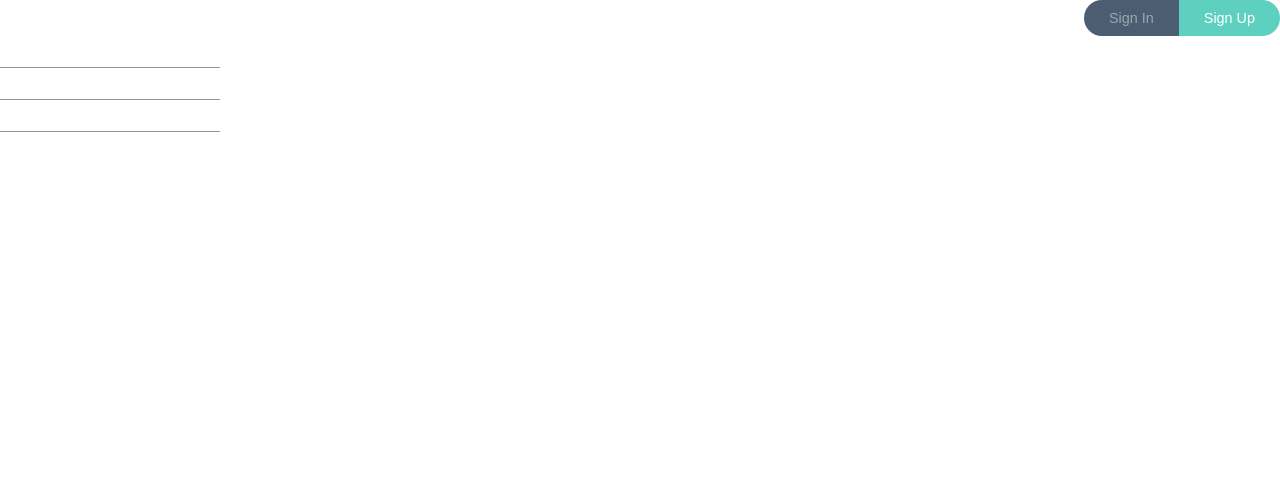
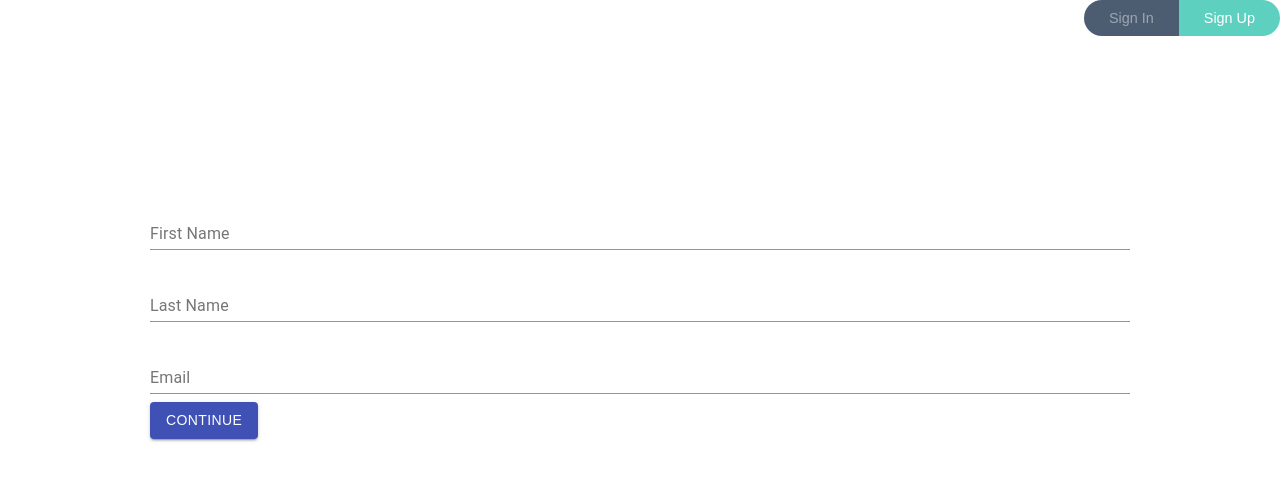
Before and after one commit to RaphaelChevallier/Social-Learning-Platform, a React (Create React App) app in the folder client/: page /#/ in a window 1280 px wide. Shown: the top 480 px of the page. Built offline with nearby package versions, Linux system fonts and the light colour scheme.

Commit message:
messy push

```diff
--- a/client/package.json
+++ b/client/package.json
@@ -3,6 +3,7 @@
   "version": "0.1.0",
   "private": true,
   "dependencies": {
+    "@material-ui/core": "^4.6.0",
     "axios": "^0.19.0",
     "react": "^16.9.0",
     "react-dom": "^16.9.0",
--- a/client/src/pages/SignUpFirst.js
+++ b/client/src/pages/SignUpFirst.js
@@ -6,6 +6,7 @@ import Dialog from '@material-ui/core/Dialog';
 import AppBar from '@material-ui/core/AppBar';
 import {MuiThemeProvider} from '@material-ui/core/styles';
 import TextField from '@material-ui/core/TextField';
+
 import Button from '@material-ui/core/Button';
 
 import Select from '@material-ui/core/Select';
@@ -19,68 +20,57 @@ export class SignUpFirst extends Component {
 
 
     render() {
-
         const { values, handleChange } = this.props;
         return (
-            <MuiThemeProvider>
+          <MuiThemeProvider >
             <React.Fragment>
+              <div style = {container}>
+                <AppBar title="Enter User Details" />
+                <TextField
 
-
-                    <TextField
-                    hintText="Enter Your First Name"
-                    floatingLabelText="First Name"
-
+                  placeholder="Enter Your First Name"
+                  label="First Name"
                   onChange={handleChange('firstName')}
                   defaultValue={values.firstName}
+                  margin="normal"
+                                fullWidth="true"
                 />
-                    <br/>
+                <br />
                 <TextField
-                    hintText="Enter Your Last Name"
-                    floatingLabelText="Last Name"
+                  placeholder="Enter Your Last Name"
+                  label="Last Name"
                   onChange={handleChange('lastName')}
                   defaultValue={values.lastName}
+                  margin="normal"
+                                fullWidth="true"
                 />
-                    <br/>
+                <br />
                 <TextField
-                    hintText="Enter Your Email"
-                    floatingLabelText="Email"
+                  placeholder="Enter Your Email"
+                  label="Email"
                   onChange={handleChange('email')}
                   defaultValue={values.email}
+                  margin="normal"
+                                fullWidth="true"
                 />
-                    <br/>
+                <br />
                 <Button
-                    label = "Continue"
-                    primary = {true}
-                    style = {styles.button}
-                    onClick = {this.continue}
-                    />
+                  color="primary"
+                  variant="contained"
+                  onClick={this.continue}
+                >Continue</Button>
+                </div>
+
             </React.Fragment>
-
-
           </MuiThemeProvider>
-
         );
-
+      }
     }
 
-}
-const styles = {
-    button:{
-        margin: 15
-    },
-    bar:{
-        position: 'isAbsolute',
-        top: '0%',
-        paddingRight:'20%',
-        float: 'top',
+const container = {
+    margin: '150px',
+    border: '5px orange'
 
-
-    },
-    field:{
-        display: 'flex',
-        justifyContent: 'center'
-    }
-
-}
+};
 
 export default SignUpFirst;
--- a/client/src/pages/SignUpForm.js
+++ b/client/src/pages/SignUpForm.js
@@ -122,7 +122,7 @@ class SignUpForm extends Component{
           <SignUpMentor
             nextStep = {this.nextStep}
             prevStep = {this.prevStep}
-            handleChange={this.handleChange.bind(this)}
+            handleChange={this.handleChange}
             values = {values}/>
         );
         case 3:
@@ -130,7 +130,7 @@ class SignUpForm extends Component{
           <SignUpPersonal
             nextStep = {this.nextStep}
             prevStep = {this.prevStep}
-            handleChange={this.handleChange.bind(this)}
+            handleChange={this.handleChange}
             values = {values}/>
         );
         case 4:
@@ -138,7 +138,7 @@ class SignUpForm extends Component{
           <Confirm
             nextStep = {this.nextStep}
             prevStep = {this.prevStep}
-            handleChange={this.handleChange.bind(this)}
+            handleChange={this.handleChange}
             values = {values}/>
         );
 
--- a/client/src/pages/SignUpMentor.js
+++ b/client/src/pages/SignUpMentor.js
@@ -18,53 +18,54 @@ export class SignUpMentor extends Component {
 
 
     render() {
-
         const { values, handleChange } = this.props;
         return (
-            <MuiThemeProvider>
+          <MuiThemeProvider >
             <React.Fragment>
-
+              <Dialog
+                open="true"
+                fullWidth="true"
+                maxWidth='sm'
+              >
+                <AppBar title="Enter Mentor Details" />
                 <TextField
-                    hintText="Enter Your First Name"
-                    floatingLabelText="First Name"
+                  placeholder="Enter Your First Name"
+                  label="First Name"
                   onChange={handleChange('firstName')}
                   defaultValue={values.firstName}
+                  margin="normal"
+                                fullWidth="true"
                 />
-                    <br/>
+                <br />
                 <TextField
-                    hintText="Enter Your Last Name"
-                    floatingLabelText="Last Name"
+                  placeholder="Enter Your Last Name"
+                  label="Last Name"
                   onChange={handleChange('lastName')}
                   defaultValue={values.lastName}
+                  margin="normal"
+                                fullWidth="true"
                 />
-                    <br/>
+                <br />
                 <TextField
-                    hintText="Enter Your Email"
-                    floatingLabelText="Email"
+                  placeholder="Enter Your Email"
+                  label="Email"
                   onChange={handleChange('email')}
                   defaultValue={values.email}
+                  margin="normal"
+                                fullWidth="true"
                 />
-                    <br/>
+                <br />
                 <Button
-                    label = "Continue"
-                    primary = {true}
-                    style = {styles.button}
-                    onClick = {this.continue}
-                    />
+                  color="primary"
+                  variant="contained"
+                  onClick={this.continue}
+                >Continue</Button>
+              </Dialog>
             </React.Fragment>
-
-
           </MuiThemeProvider>
-
         );
-
-    }
-
-}
-const styles = {
-    button:{
-        margin: 15
       }
      }
 
+
  export default SignUpMentor
--- a/client/src/pages/SignUpPersonal.js
+++ b/client/src/pages/SignUpPersonal.js
@@ -1,10 +1,10 @@
+
 import React, { Component } from 'react';
 import Dialog from '@material-ui/core/Dialog';
 import AppBar from '@material-ui/core/AppBar';
 import {MuiThemeProvider} from '@material-ui/core/styles';
 import TextField from '@material-ui/core/TextField';
 import Button from '@material-ui/core/Button';
-
  import Select from '@material-ui/core/Select';
 
  export class SignUpPersonal extends Component {
@@ -15,53 +15,55 @@ export class SignUpPersonal extends Component {
 
 
     render() {
-
         const { values, handleChange } = this.props;
         return (
-            <MuiThemeProvider>
+          <MuiThemeProvider >
             <React.Fragment>
-
+              <Dialog
+                open="true"
+                fullWidth="true"
+                maxWidth='sm'
+              >
+                <AppBar title="Enter Personal Details" />
                 <TextField
-                    hintText="Enter Your Occupation"
-                    floatingLabelText="occupation"
-                    onChange={handleChange('occupation')}
-                    defaultValue={values.occupation}
+                  placeholder="Enter Your First Name"
+                  label="First Name"
+                  onChange={handleChange('firstName')}
+                  defaultValue={values.firstName}
+                  margin="normal"
+                                fullWidth="true"
                 />
-                    <br/>
+                <br />
                 <TextField
-                    hintText="Enter Your City"
-                    floatingLabelText="City"
-                    onChange={handleChange('city')}
-                    defaultValue={values.city}
+                  placeholder="Enter Your Last Name"
+                  label="Last Name"
+                  onChange={handleChange('lastName')}
+                  defaultValue={values.lastName}
+                  margin="normal"
+                                fullWidth="true"
                 />
-                    <br/>
+                <br />
                 <TextField
-                    hintText="Enter Your Email"
-                    floatingLabelText="Email"
+                  placeholder="Enter Your Email"
+                  label="Email"
                   onChange={handleChange('email')}
                   defaultValue={values.email}
+                  margin="normal"
+                                fullWidth="true"
                 />
-                    <br/>
+                <br />
                 <Button
-                    label = "Continue"
-                    primary = {true}
-                    style = {styles.button}
-                    onClick = {this.continue}
-                    />
+                  color="primary"
+                  variant="contained"
+                  onClick={this.continue}
+                >Continue</Button>
+              </Dialog>
             </React.Fragment>
-
-
           </MuiThemeProvider>
-
         );
-
-    }
-
-}
-const styles = {
-    button:{
-        margin: 15
       }
      }
 
+
+
  export default SignUpPersonal
```
Also changed, not shown: 1 other file (tests, documents, lock files or other folders). Lines whose indentation alone changed are shown as unchanged.
